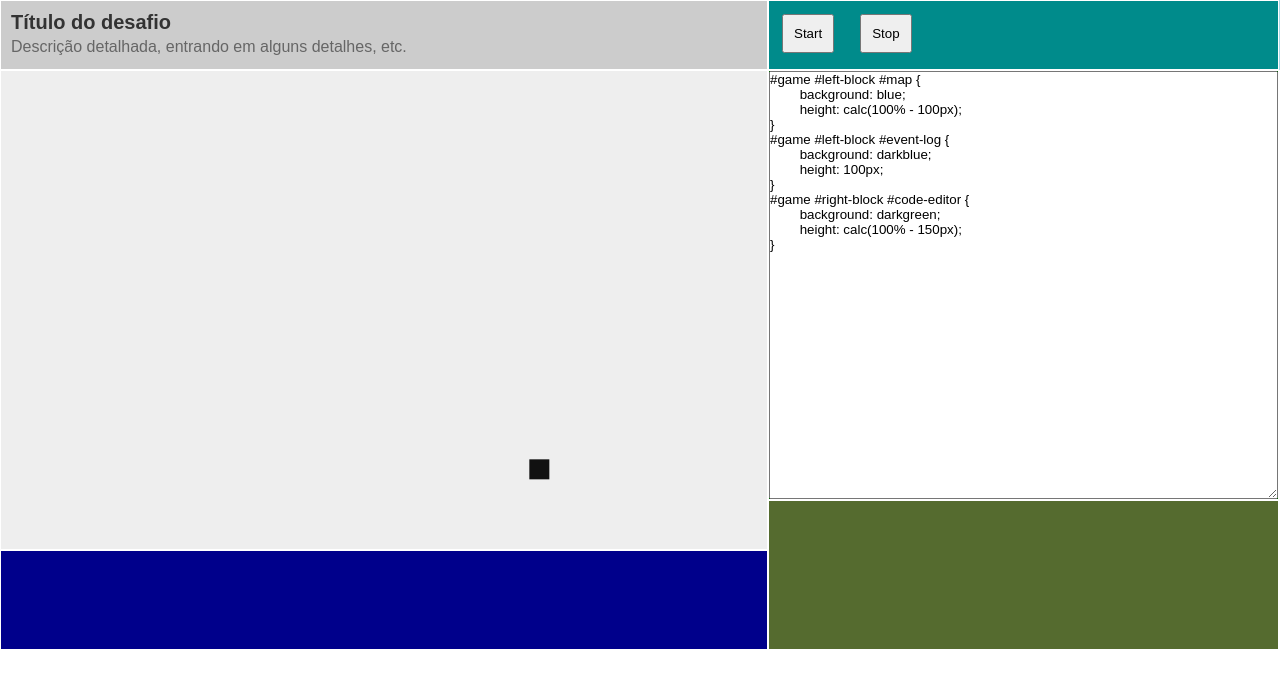
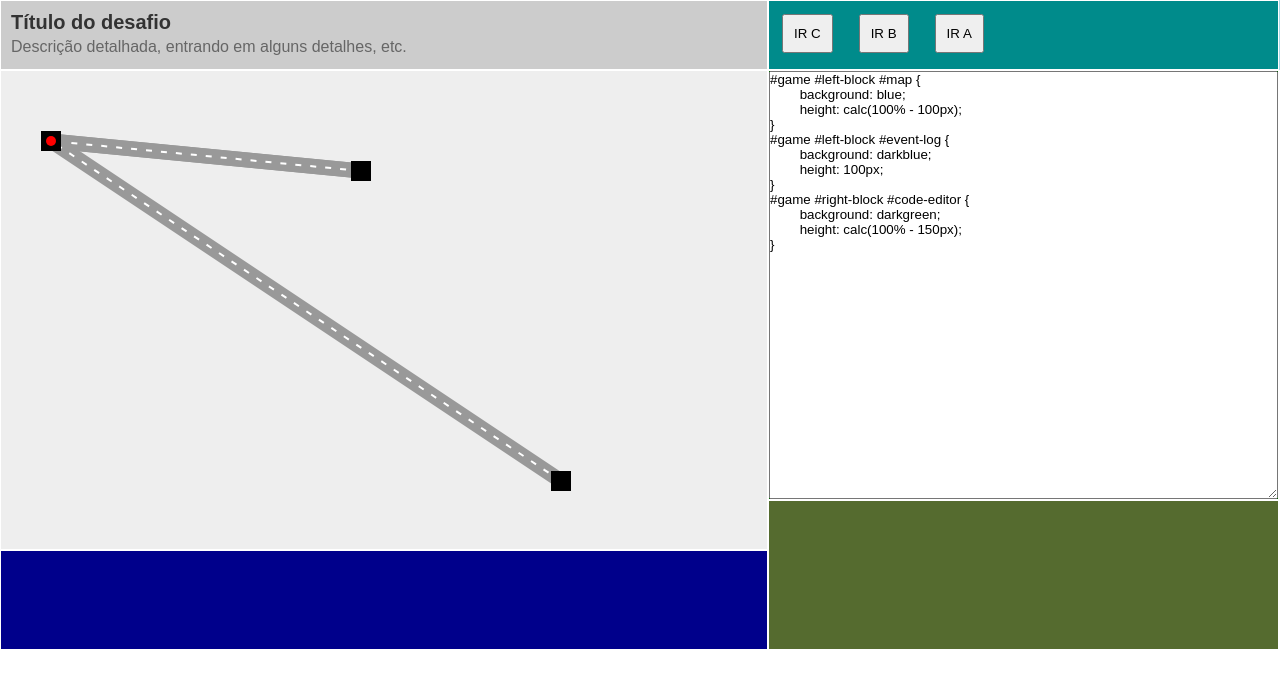
Before and after one commit to Eitz/autos, a plain HTML site: page index.html in a window 1280 px wide. Drawn offline with Linux system fonts and the light colour scheme.

Commit message:
Novos alterações e avanços no projeto

```diff
--- a/css/game.css
+++ b/css/game.css
@@ -77,7 +77,7 @@ html, body {
   border: 1px solid white;
 }
 
-#game #left-block #map {
+#game #left-block #gameArea {
   background: blue;
   height: calc(100% - 100px);
 }
@@ -100,7 +100,7 @@ html, body {
   height: 150px;
 }
 
-#game #map canvas {
+#game #gameArea canvas {
   width: 100%;
   height: 100%;
   margin: 0;
--- a/index.html
+++ b/index.html
@@ -3,10 +3,13 @@
 	<head>
 		<title>Autos - v0.1</title>
 		<script type="text/javascript" src="js/Util.js"></script>
-		<script type="text/javascript" src="js/MapController.js"></script>
+		<script type="text/javascript" src="js/Vector2.js"></script>
+		<script type="text/javascript" src="js/GameObjects/GameObject.js"></script>
+		<script type="text/javascript" src="js/GameObjects/Road.js"></script>
 		<script type="text/javascript" src="js/GameObjects/Car.js"></script>
 		<script type="text/javascript" src="js/GameObjects/City.js"></script>
 		<script type="text/javascript" src="js/GameObjects/Level.js"></script>
+		<script type="text/javascript" src="js/GameController.js"></script>
 		<script type="text/javascript" src="js/Events/GameEvent.js"></script>
 		<script type="text/javascript" src="js/Events/GameEventManager.js"></script>
 		<script type="text/javascript" src="js/Game.js"></script>
@@ -15,6 +18,12 @@
 				let game = new Game();
 				game.Start();
 			};
+
+			function ir(cidade) {
+				/** @type <GameController> */
+				let gameController = Game.Instance().controller;
+				gameController.getCarById("1").moveToCity(cidade);
+			}
 		</script>
 		<link rel="stylesheet" href="css/game.css" />
 	</head>
@@ -25,10 +34,10 @@
 					<h1>Título do desafio</h1>
 					<h3>Descrição detalhada, entrando em alguns detalhes, etc.</h3>
 			</div><!--
-			--><div id="progress-buttons"><button>Start</button><button>Stop</button></div><!--
+			--><div id="progress-buttons"><button onclick="ir('C')">IR C</button><button onclick="ir('B')">IR B</button><button onclick="ir('A')">IR A</button></div><!--
 		--></section><!--
 		--><section id="left-block"><!--
-			--><div id="map">
+			--><div id="gameArea">
 					<canvas></canvas>
 			</div><!--
 			--><div id="event-log"></div><!--
--- a/js/Game.js
+++ b/js/Game.js
@@ -1,3 +1,5 @@
+let game_instance;
+
 class Game {
 
 	constructor(root) {
@@ -7,27 +9,34 @@ class Game {
 		this.elements = {
 			description: root.getElementById('description'),
 			progress_buttons: root.getElementById('progress-button'),
-			map: root.getElementById('map').getElementsByTagName('canvas')[0],
+			gameArea: root.getElementById('gameArea').getElementsByTagName('canvas')[0],
 			event_log: root.getElementById('event_log'),
 			code_editor: root.getElementById('code_editor'),
 			short_documentation: root.getElementById('short_documentation'),
 		};
+
+		game_instance = this;
+	}
+
+	static Instance() {
+		return game_instance;
 	}
 
 	Start() {
 		this.events = new GameEventManager();
-		this.world = new MapController(this.elements.map);
+		this.controller = new GameController(this.elements.gameArea);
+		this.startChallenge(1);
 		this.events.on('load-level', (levelNumber, level) => {
+			// this.controller.Reset();
 			this.setProperties(levelNumber, level);
-			this.world.Start(level);
+			this.controller.Start();
 		});
-		this.startChallenge(1);
 	}
 
 	startChallenge(levelNumber) {
 		let level = new Level(levelNumber);
 		Game.loadTextAsset(level.getURL(), (asset) => {
-			level.fromXML(asset);
+			level.fromJSON(asset);
 			this.events.trigger('load-level', [levelNumber, level]);
 		});
 	}
--- /dev/null
+++ b/js/GameController.js
@@ -0,0 +1,85 @@
+class GameController {
+
+  constructor(canvas) {
+    this.canvas = canvas;
+    /** @type {CanvasRenderingContext2D} */
+    this.ctx2D = this.canvas.getContext('2d');
+    this.width  = this.canvas.width  = this.canvas.offsetWidth;
+    this.height = this.canvas.height = this.canvas.offsetHeight;
+    this.backgroundColor = '#EEE';
+    this.gameObjects = [];
+    this.a = 0;
+  }
+
+  AddGameObject(gameObject) {
+    this.gameObjects.push(gameObject);
+  }
+
+  ReorderGameObjects() {
+    this.gameObjects = this.gameObjects.sort(function (a, b) {
+      if (a.renderOrder < b.renderOrder)
+        return -1;
+      if (a.renderOrder > b.renderOrder)
+          return 1;
+      else
+          return 0;
+    });
+    this.a++;
+  }
+
+  Start (levelData) {
+    this.ReorderGameObjects();
+    requestAnimationFrame(this.Frame.bind(this));
+  }
+
+  Update (dt) {
+    for (let go of this.gameObjects) {
+      go.Update(dt);
+    }
+  }
+
+  Render() {
+
+    this.ctx2D.save();
+    this.ctx2D.fillStyle = this.backgroundColor;
+    this.ctx2D.fillRect(0, 0, this.width, this.height);
+
+    // Render here
+    for (let go of this.gameObjects) {
+      go.Render(this.ctx2D);
+    }
+    // End Render
+
+    this.ctx2D.restore();
+  }
+
+  Frame(now) {
+    if (!this.last) {
+      this.last = now;
+    }
+    this.Update(now-this.last);
+    this.Render();
+    this.last = now;
+    requestAnimationFrame(this.Frame.bind(this));
+  }
+
+  getGameObjectById(id) {
+    for (let go of this.gameObjects) {
+      if (go.id == id) {
+        return go;
+      }
+    }
+  }
+
+  getCityById(id) {
+		return this.getGameObjectById("city-" + id);
+	}
+
+	getCarById(id) {
+		return this.getGameObjectById("car-" + id);
+	}
+
+	getRoadById(id) {
+		return this.getGameObjectById("road-" + id);
+	}
+}
--- a/js/GameObjects/Car.js
+++ b/js/GameObjects/Car.js
@@ -1,3 +1,64 @@
-class Car {
+class Car extends GameObject {
+  constructor(props) {
+    super(props);
+    this.renderOrder = 3;
+    this.id = 'car-' + props.id;
+    this.type = props.type;
+    this.startingCity =
+      Game.Instance().controller.getCityById(props.city);
+    this.pos = {
+      x: this.startingCity.pos.x,
+      y: this.startingCity.pos.y,
+    };
+    this.speed = 0.1;
+  }
 
+  static fromObject(object) {
+    if (object && object.constructor == Array) {
+      let roads = [];
+      for (let o of object) {
+        roads.push(new Car(o));
+      }
+      return roads;
+    } else {
+      return new Car(object);
+    }
+  }
+
+  Render(ctx) {
+    let radius = 5;
+    ctx.fillStyle = 'red';
+    ctx.beginPath();
+    ctx.arc(this.pos.x, this.pos.y, radius, 0, 2 * Math.PI, false);
+    ctx.fill();
+  }
+
+  Update(dt) {
+    if (this._travelTo) {
+      let dir = (new Vector2(this._travelTo.x - this.pos.x, this._travelTo.y - this.pos.y)).normalize();
+
+      this.pos = new Vector2(
+        this.pos.x + dt * dir.x * this.speed,
+        this.pos.y + dt * dir.y * this.speed
+      );
+
+      if (parseInt(this.pos.x) == this._travelTo.x && parseInt(this.pos.y) == this._travelTo.y) {
+        // ARRIVED
+        this._travelTo = undefined;
+      }
+    }
+  }
+
+  /** @param Point */
+  goToPosition(point) {
+    this._travelTo = point;
+  }
+
+  /** Game Functions */
+  moveToCity(city) {
+    /** @type <GameController> */
+    let gameController = Game.Instance().controller;
+    city = gameController.getCityById(city);
+    this.goToPosition(city.pos);
+  }
 }
--- a/js/GameObjects/City.js
+++ b/js/GameObjects/City.js
@@ -1,3 +1,32 @@
-class City {
+class City extends GameObject {
 
+  constructor(props) {
+    super(props);
+    this.id = 'city-' + props.id;
+    this.name = props.name;
+    this.pos = new Vector2(props.x, props.y);
+    this.size = 20;
+    this.renderOrder = 2;
+  }
+
+  Render(ctx) {
+    ctx.fillStyle = '#000';
+    ctx.fillRect(this.pos.x-this.size/2, this.pos.y-this.size/2, this.size, this.size);
+  }
+
+  Update(dt) {
+
+  }
+
+  static fromObject(object) {
+    if (object && object.constructor == Array) {
+      let cities = [];
+      for (let o of object) {
+        cities.push(new City(o));
+      }
+      return cities;
+    } else {
+      return new City(object);
+    }
+  }
 }
--- /dev/null
+++ b/js/GameObjects/GameObject.js
@@ -0,0 +1,17 @@
+class GameObject {
+
+  constructor() {
+    this.renderOrder = 0;
+    Game.Instance().controller.AddGameObject(this);
+  }
+
+  Start() {}
+
+  Update(dt) {
+
+  }
+
+  Render(ctx) {
+    throw new Error("Render function must be implemented");
+  }
+}
--- a/js/GameObjects/Level.js
+++ b/js/GameObjects/Level.js
@@ -1,10 +1,18 @@
-class Level {
+class Level extends GameObject {
+
   constructor(levelName) {
+    super(levelName);
     this.levelName = levelName;
-    this.levelURL = `levels/${this.levelName}.xml`
+    this.levelURL = `levels/${this.levelName}.json`
+    /** @type {City[]} */
+    this.cities = [];
+    /** @type {Car[]} */
+    this.cars = [];
+    /** @type {Road[]} */
+    this.roads = [];
   }
 
-  create() {
+  Render(ctx) {
 
   }
 
@@ -12,21 +20,22 @@ class Level {
     return this.levelURL;
   }
 
-  fromXML(xml) {
-    this.levelProps = Util.XMLtoJObject(xml);
+  fromJSON(json) {
+    this.levelProps = Util.JSONtoObject(json);
     this.setProperties({
       name: this.levelProps.name,
       description: this.levelProps.description,
       codeSample: this.levelProps.codeSample,
-      shortDocumentation: this.levelProps.shortDocumentation
+      shortDocumentation: this.levelProps.shortDocumentation,
+      cities: City.fromObject(this.levelProps.cities),
+      cars: Car.fromObject(this.levelProps.cars),
+      roads: Road.fromObject(this.levelProps.roads)
     });
   }
 
   setProperties(props) {
-    this.name = this.levelProps.name;
-    this.description = this.levelProps.description;
-    this.codeSample = this.levelProps.codeSample;
-    this.shortDocumentation = this.levelProps.shortDocumentation;
-    console.log(this);
+    for (let prop in props) {
+      this[prop] = props[prop];
+    }
   }
 }
--- /dev/null
+++ b/js/GameObjects/Road.js
@@ -0,0 +1,45 @@
+class Road extends GameObject {
+
+  constructor(props) {
+    super(props);
+    this.renderOrder = 1;
+    this.id = 'road-' + props.id;
+    let gameController = Game.Instance().controller;
+    this.from = gameController.getCityById(props.from).pos;
+    this.to = gameController.getCityById(props.to).pos;
+  }
+
+  static fromObject(object) {
+    if (object && object.constructor == Array) {
+      let roads = [];
+      for (let o of object) {
+        roads.push(new Road(o));
+      }
+      return roads;
+    } else {
+      return new Road(object);
+    }
+  }
+
+  Render(ctx) {
+    let city_size = 20;
+
+    let padding = 0;
+
+    ctx.beginPath();
+    ctx.lineWidth = 15;
+    ctx.setLineDash([]);
+    ctx.moveTo(this.from.x+padding, this.from.y+padding);
+    ctx.lineTo(this.to.x+padding, this.to.y+padding);
+    ctx.strokeStyle = '#999';
+    ctx.stroke();
+
+    ctx.beginPath();
+    ctx.lineWidth = 2;
+    ctx.setLineDash([6, 9]);
+    ctx.moveTo(this.from.x+padding, this.from.y+padding);
+    ctx.lineTo(this.to.x+padding, this.to.y+padding);
+    ctx.strokeStyle = '#FFF';
+    ctx.stroke();
+  }
+}
--- a/js/MapController.js
+++ /dev/null
@@ -1,64 +0,0 @@
-class MapController {
-
-  constructor(canvas) {
-    this.canvas = canvas;
-    /** @type {CanvasRenderingContext2D} */
-    this.ctx2D = this.canvas.getContext('2d');
-    this.width  = this.canvas.width  = this.canvas.offsetWidth;
-    this.height = this.canvas.height = this.canvas.offsetHeight;
-
-    // TODO: remove this
-    this.color      = { background: '#EEE', ball: '#111' };
-    this.size       = 20;
-    this.x          = 30;
-    this.y          = 30;
-    this.dx         = 0.1;
-    this.dy         = 0.1;
-    this.maxx       = this.width  - this.size;
-    this.maxy       = this.height - this.size;
-  }
-
-  Start (levelData) {
-    requestAnimationFrame(this.Frame.bind(this));
-  }
-
-  Update (dt) {
-
-    // TODO: remove later
-    this.x = this.x + (this.dx * dt);
-    this.y = this.y + (this.dy * dt);
-
-    if ((this.dx < 0) && (this.x <= 0))
-      this.dx = -this.dx;
-    else if ((this.dx > 0) && (this.x >= this.maxx))
-      this.dx = -this.dx;
-
-    if ((this.dy < 0) && (this.y <= 0))
-      this.dy = -this.dy;
-    else if ((this.dy > 0) && (this.y >= this.maxy))
-      this.dy = -this.dy;
-  }
-
-  Render() {
-
-    this.ctx2D.save();
-    this.ctx2D.fillStyle = this.color.background;
-    this.ctx2D.fillRect(0, 0, this.width, this.height);
-
-    // TODO: remove later
-    this.ctx2D.fillStyle = this.color.ball;
-    this.ctx2D.fillRect(this.x, this.y, this.size, this.size);
-
-    this.ctx2D.restore();
-  }
-
-  Frame(now) {
-    if (!this.last) {
-      this.last = now;
-    }
-    this.Update(now-this.last);
-    this.Render();
-    this.last = now;
-    requestAnimationFrame(this.Frame.bind(this));
-  }
-}
--- a/js/Util.js
+++ b/js/Util.js
@@ -1,64 +1,6 @@
 class Util {
-  /** @returns Document */
-  static XMLtoDOM(xmlText) {
-    let domParser = new window.DOMParser();
-    return domParser.parseFromString(xmlText, "text/xml");
-  }
 
-  static XMLtoJObject(xmlText) {
-
-    let node = Util.XMLtoDOM(xmlText).documentElement;
-    return XML2jsobj(node);
-
-    /**
-     * XML2jsobj v1.0
-     * Converts XML to a JavaScript object
-     * so it can be handled like a JSON message
-     *
-     * By Craig Buckler, @craigbuckler, http://optimalworks.net
-     *
-     * As featured on SitePoint.com:
-     * http://www.sitepoint.com/xml-to-javascript-object/
-     *
-     * Please use as you wish at your own risk.
-     */
-    function XML2jsobj(node) {
-      var	data = {};
-
-      // append a value
-      function Add(name, value) {
-        if (data[name]) {
-          if (data[name].constructor != Array) {
-            data[name] = [data[name]];
-          }
-          data[name][data[name].length] = value;
-        }
-        else {
-          data[name] = value;
-        }
-      };
-
-      // element attributes
-      var c, cn;
-      for (c = 0; cn = node.attributes[c]; c++) {
-        Add(cn.name, cn.value);
-      }
-
-      // child elements
-      for (c = 0; cn = node.childNodes[c]; c++) {
-        if (cn.nodeType == 1) {
-          if (cn.childNodes.length == 1 && cn.firstChild.nodeType == 3) {
-            // text value
-            Add(cn.nodeName, cn.firstChild.nodeValue);
-          }
-          else {
-            // sub-object
-            Add(cn.nodeName, XML2jsobj(cn));
-          }
-        }
-      }
-
-      return data;
-    }
+  static JSONtoObject(jsonText) {
+    return JSON.parse(jsonText);
   }
 }
--- /dev/null
+++ b/js/Vector2.js
@@ -0,0 +1,11 @@
+class Vector2 {
+  constructor (x, y) {
+    this.x = x;
+    this.y = y;
+  }
+
+  normalize() {
+    let length = Math.sqrt(this.x * this.x + this.y * this.y);
+    return new Vector2(this.x / length, this.y / length);
+  }
+}
--- /dev/null
+++ b/levels/1.json
@@ -0,0 +1,17 @@
+{
+  "name": "Round 1",
+  "description": "Bla bla bla",
+  "cities": [
+    { "id": "A", "name": "Itajaí", "x": 50, "y": 70 },
+    { "id": "B", "name": "Itapema", "x": 360, "y": 100 },
+    { "id": "C", "name": "Porto Belo", "x": 560, "y": 410 }
+  ],
+  "cars": [
+    { "id": "1", "type": "1", "city": "A" }
+  ],
+  "roads" : [
+    { "id": "1", "from": "A", "to": "B" },
+    { "id": "2", "from": "B", "to": "A" },
+    { "id": "3", "from": "C", "to": "A" }
+  ]
+}
```
Also changed, not shown: levels/1.xml (deleted, +0 -14 lines).
